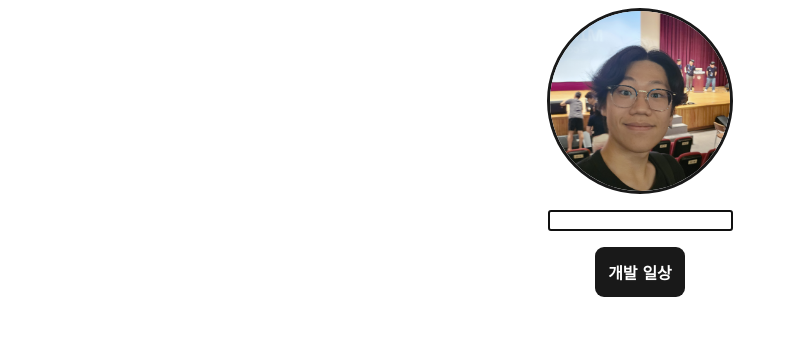
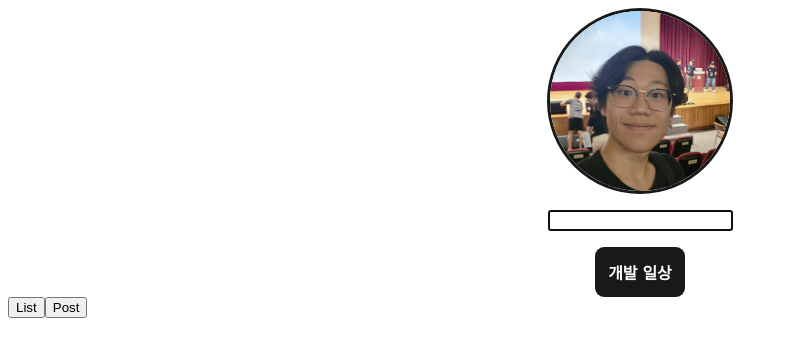
Before and after one commit to gwongibeom/vue-notion-blog, a Vue app: page / in a window 1280 px wide. Shown: the top 356 px of the page, without its empty margins (0-788 px from the left). Built offline with nearby package versions, Linux system fonts and the light colour scheme.

Commit message:
노션 사용법

```diff
--- a/package.json
+++ b/package.json
@@ -9,7 +9,8 @@
     "preview": "vite preview"
   },
   "dependencies": {
-    "vue": "^3.4.15"
+    "vue": "^3.4.15",
+    "vue-notion": "^3.0.0-beta.1"
   },
   "devDependencies": {
     "@vitejs/plugin-vue": "^5.0.3",
--- a/src/App.vue
+++ b/src/App.vue
@@ -1,5 +1,6 @@
 <template>
   <SiteHeader />
+  <SiteMain />
   <div v-show="isLoading" class="my_loader">
     <Loading />
   </div>
@@ -8,6 +9,7 @@
 <script setup>
 import SiteHeader from './components/SiteHeader.vue'
 import Loading from './components/Loading.vue'
+import SiteMain from './components/SiteMain.vue'
 import { onMounted, ref } from 'vue'
 
 const isLoading = ref(true)
--- a/src/components/SiteHeader.vue
+++ b/src/components/SiteHeader.vue
@@ -1,6 +1,6 @@
 <template>
   <header>
-    <img src="@/assets/profile_normal.png" class="profile_pic" ref="logo" />
+    <img src="@/assets/profile_normal.png" class="profile_pic" />
     <Search />
     <nav>
       <a v-for="item of menu" key="item">{{ item }}</a>
@@ -11,17 +11,6 @@
 <script setup>
 import { onMounted, ref } from 'vue'
 import Search from './header/Search.vue'
-
-const logo = ref(null)
-
-onMounted(() => {
-  logo.value.onmouseover = () => {
-    logo.value.classList.add('hover')
-  }
-  logo.value.onmouseout = () => {
-    logo.value.classList.remove('hover')
-  }
-})
 
 const menu = ['개발', '일상']
 </script>
--- a/src/components/SiteMain.vue
+++ b/src/components/SiteMain.vue
@@ -1,3 +1,18 @@
 <template>
-  <main>메인</main>
+  <main>
+    <component :is="comp[name]" />
+    <button @click="name = 'List'">List</button>
+    <button @click="name = 'Post'">Post</button>
+  </main>
 </template>
+
+<script setup>
+import { ref, defineAsyncComponent } from 'vue'
+
+const name = ref('')
+
+const List = defineAsyncComponent(() => import('@/components/main/List.vue'))
+const Post = defineAsyncComponent(() => import('@/components/main/Post.vue'))
+
+const comp = { List, Post }
+</script>
--- /dev/null
+++ b/src/components/main/List.vue
@@ -0,0 +1,3 @@
+<template>
+  <h1>list</h1>
+</template>
--- /dev/null
+++ b/src/components/main/Post.vue
@@ -0,0 +1,3 @@
+<template>
+  <h1>post</h1>
+</template>
```
Also changed, not shown: 1 other file (tests, documents, lock files or other folders).
